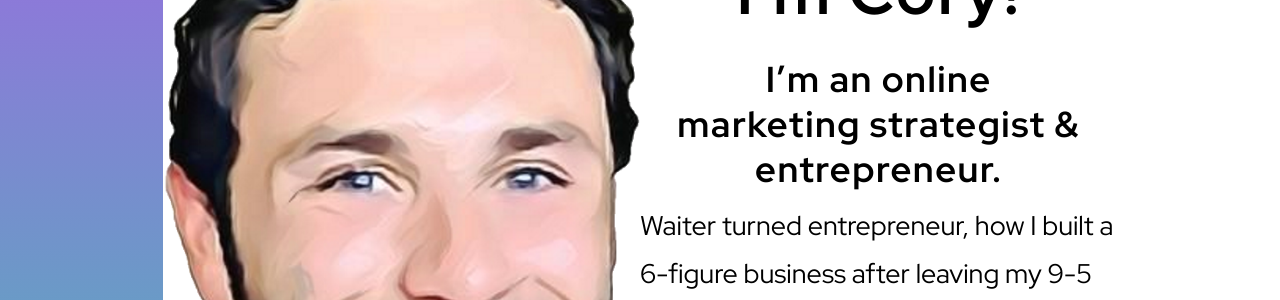
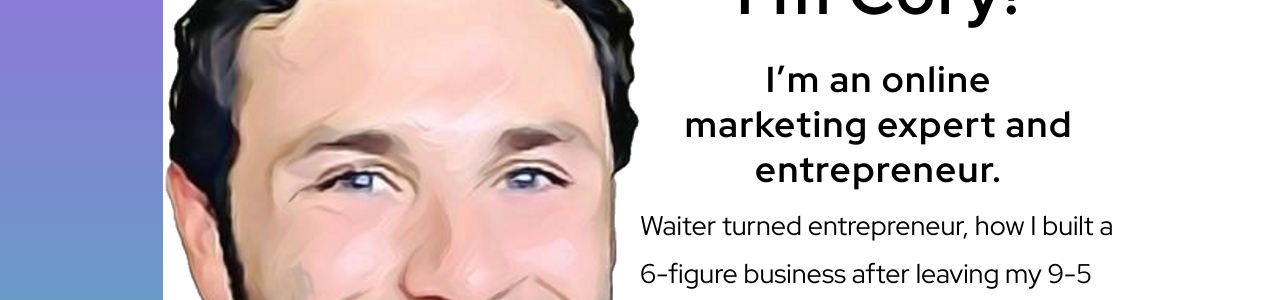
Before and after one commit to andreanthony/andreanthony.github.io, a Jekyll site: the page corypage.html, which Jekyll copies as it is, in a window 1280 px wide. Shown: the part 999-1299 px from the top of the page. Built offline with Jekyll 4.4.1, drawn with Linux system fonts in a browser that asks for light colours.

Commit message:
Update corypage.html

```diff
--- a/corypage.html
+++ b/corypage.html
@@ -77,7 +77,7 @@
         </div>
         <div class="section_02__right">
         	<h2><span>Hi</span><span><span>I'm Cory!</span></span></h2>
-        	<h3>I’m an online<br> marketing strategist &<br>entrepreneur.</h3>
+        	<h3>I’m an online<br> marketing expert and<br>entrepreneur.</h3>
 		<article>
 				<p>Waiter turned entrepreneur, how I built a 6-figure business after leaving my 9-5</p>
 <p>CVO of ShedWool, mentor at Founder Institute Inc, and social media influencer</p>
```
